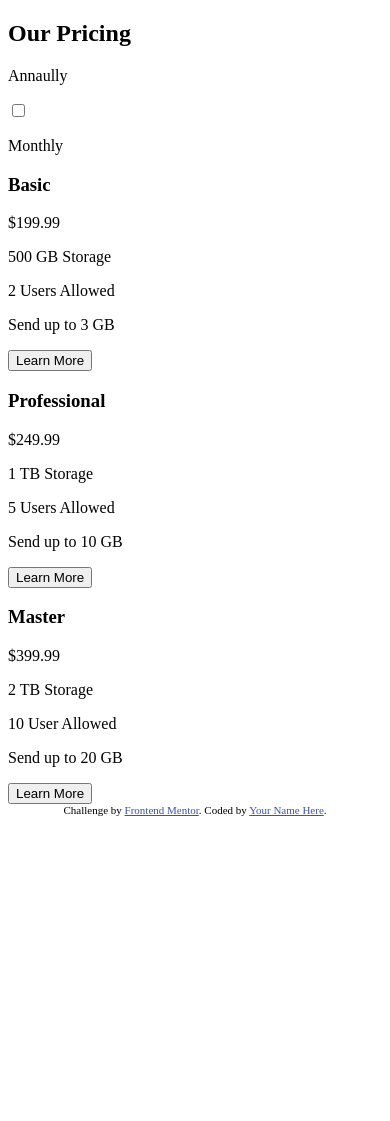
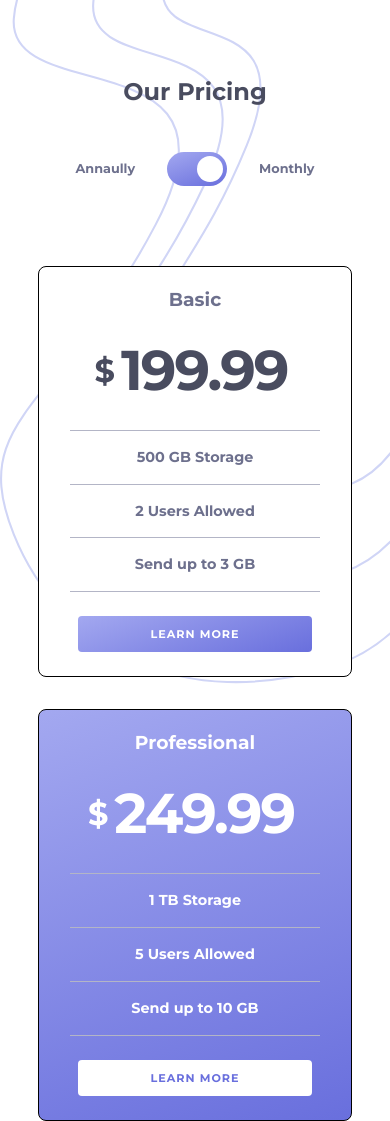
Before and after one commit to Kmullen444/pricing-compenen-with-toggle, a website: page index.html in a window 390 px wide. Shown: the top 1121 px of the page. Before the commit the page ends 844 px from the top, so only its background shows below. Drawn offline with Linux system fonts and the light colour scheme.

Commit message:
Finished mobile layout

```diff
--- a/index.html
+++ b/index.html
@@ -23,50 +23,50 @@
       <div class="bot-bg"></div>
 
       <section class="price-comp" aria-labelledby="price-header">
-        <h2 class="price-header">Our Pricing</h2>
+          <h2 class="price-header">Our Pricing</h2>
 
-        <div class="toggle-button">
-          <p class="toggle-left annaully">Annaully</p>
-          <label for="">
-            <input id="" type="checkbox">
-            <span class="slider round"></span>
-          </label>
-          <p class="toggle-right monthl">Monthly</p>
-        </div>
+          <div class="toggle-button-container">
+            <p class="toggle-desc annaully">Annaully</p>
+            <label  class="switch">
+              <input type="checkbox" checked>
+              <span class="slider round"></span>
+            </label>
+            <p class="toggle-desc monthly">Monthly</p>
+          </div>
 
         <div class="prices">
 
           <div class="basic-price-card card">
             <h3 class="basic-price-header card__header">Basic</h3>
             <!-- 19.99 -->
-            <p class="basic-price card__price">$199.99</p>
-            <p class="basic-storage basic__storage">500 GB Storage</p>
-            <p class="basic-user card__users">2 Users Allowed</p>
-            <p class="basic-file-send card__file-send">Send up to 3 GB</p>
+            <p class="basic-price card__price"><span class="dollar-sign">$</span>199.99</p>
+            <p class="basic-storage card__desc">500 GB Storage</p>
+            <p class="basic-user card__desc">2 Users Allowed</p>
+            <p class="basic-file-send card__desc">Send up to 3 GB</p>
             <label for="learn-more"></label>
-              <button class="learn-more" type="button">Learn More</button>
-          </div>
+              <button class="learn-more btn" type="button">LEARN MORE</button>
+         </div>
 
-          <div class="profess-price card">
+          <div class="profess-price-card card">
             <h3 class="profess-price-header card__header">Professional</h3>
             <!-- $24.99 -->
-            <p class="profess-price card__price">$249.99</p>
-            <p class="profess-storage profess__storage">1 TB Storage</p>
-            <p class="profess-user card__users">5 Users Allowed</p>
-            <p class="profess-file-send card__file-send">Send up to 10 GB</p>
+            <p class="profess-price card__price"><span class="dollar-sign">$</span>249.99</p>
+            <p class="profess-storage card__desc">1 TB Storage</p>
+            <p class="profess-user card__desc">5 Users Allowed</p>
+            <p class="profess-file-send card__desc">Send up to 10 GB</p>
             <label for="learn-more"></label>
-            <button class="learn-more prof-lm" type="button">Learn More</button>
+            <button class="learn-more btn" type="button">LEARN MORE</button>
           </div>
 
           <div class="master-price card">
             <h3 class="master-price-header card__header">Master</h3>
             <!-- $39.99 -->
-            <p class="master-price card__price">$399.99</p>
-            <p class="master-storage card__storage">2 TB Storage</p>
-            <p class="master-users card__users">10 User Allowed</p>
-            <p class="master-file-send card__file-send">Send up to 20 GB</p>
+            <p class="master-price card__price"><span class="dollar-sign">$</span>399.99</p>
+            <p class="master-storage card__desc">2 TB Storage</p>
+            <p class="master-users card__desc">10 User Allowed</p>
+            <p class="master-file-send card__desc">Send up to 20 GB</p>
             <label for="learn-more"></label>
-            <button class="learn-more" type="button">Learn More</button>
+            <button class="learn-more btn" type="button">LEARN MORE</button>
           </div>
         </div>
       </section>
--- a/package.json
+++ b/package.json
@@ -4,13 +4,13 @@
   "description": "![Design preview for the Pricing component with toggle coding challenge](./design/desktop-preview.jpg)",
   "main": "index.js",
   "scripts": {
-    "css": "node-sass --include-path scss scss/main.scss css/main.css",
+    "css": "sass --load-path scss scss/main.scss css/main.css",
     "watch": "nodemon -e scss -x 'npm run css'"
   },
   "author": "",
   "license": "ISC",
   "devDependencies": {
-    "node-sass": "^7.0.1",
+    "sass": "^1.49.9",
     "nodemon": "^2.0.15"
   }
 }
--- a/scss/base/_reset.scss
+++ b/scss/base/_reset.scss
@@ -0,0 +1,33 @@
+html, body, div, span, applet, object, iframe, h1, h2, h3, h4, h5, h6, p, blockquote, pre, a, abbr, acronym, address, big, cite, code, del, dfn, em, img, ins, kbd, q, s, samp, small, strike, strong, sub, sup, tt, var, b, u, i, center, dl, dt, dd, ol, ul, li, fieldset, form, label, legend, table, caption, tbody, tfoot, thead, tr, th, td, article, aside, canvas, details, embed, figure, figcaption, footer, header, hgroup, menu, nav, output, ruby, section, summary, time, mark, audio, video {
+  margin: 0;
+  padding: 0;
+  border: 0;
+  vertical-align: baseline; }
+
+/* HTML5 display-role reset for older browsers */
+
+article, aside, details, figcaption, figure, footer, header, hgroup, menu, nav, section {
+  display: block; }
+
+body {
+  line-height: 1; }
+
+ol, ul {
+  list-style: none; }
+
+blockquote, q {
+  quotes: none; }
+
+blockquote {
+  &:before, &:after {
+    content: '';
+    content: none; } }
+
+q {
+  &:before, &:after {
+    content: '';
+    content: none; } }
+
+table {
+  border-collapse: collapse;
+  border-spacing: 0; }
--- a/scss/base/_typography.scss
+++ b/scss/base/_typography.scss
@@ -0,0 +1,31 @@
+/* Monterrat */
+
+@import url('https://fonts.googleapis.com/css2?family=Montserrat:wght@700&display=swap');
+body {
+  font-family: 'Montserrat', sans-serif;
+  font-weight: 700;
+}
+
+.card__price {
+  font-size: 3.5rem;
+  letter-spacing: -2px;
+}
+
+.card__desc {
+  font-size: .9rem;
+}
+
+.dollar-sign {
+  font-size: 2rem;
+}
+
+.btn {
+  font-family: 'Montserrat', sans-serif;
+  font-weight: 700;
+  letter-spacing: 1px;
+  font-size: .7rem;
+}
+
+.toggle-desc {
+  font-size: .8rem;
+}
--- /dev/null
+++ b/scss/components/_button.scss
@@ -0,0 +1,11 @@
+@use '../utils' as var;
+
+.btn {
+  padding: .7rem 4.5rem;
+  margin: 1.5rem 0;
+  background-image: var.$prim-grad;
+  border: none;
+  border-radius: 4px;
+  color: white;
+  cursor: pointer;
+}
--- /dev/null
+++ b/scss/components/_card.scss
@@ -0,0 +1,51 @@
+@use '../utils' as var;
+
+.card {
+  max-width: 80%;
+  border: 1px solid black;
+  margin: 0 auto;
+  margin-bottom: 2em;
+  border-radius: .5em;
+  background: white;
+
+  @include var.flex-col;
+}
+
+.card__header {
+  padding-top: 1.5rem;
+  color: var.$gray-400;
+}
+
+.card__price {
+  padding: 2rem 0;
+  border-bottom: 1px solid var.$gray-200;
+  width: 80%;
+  text-align: center;
+  color: var.$gray-600;
+}
+
+.card__desc {
+  border-bottom: 1px solid var.$gray-200;
+  width: 80%;
+  text-align: center;
+  padding: 1.2rem 0;
+  color: var.$gray-400;
+}
+
+.dollar-sign {
+  position: relative;
+  top: -.5rem;
+  left: -.5rem;
+  color: var.$gray-600;
+}
+
+.profess-price-card {
+  background-image: var.$prim-grad;
+  h3, p, .dollar-sign{
+    color: white;
+  }
+  .btn {
+    background: white;
+    color: hsl(237, 63%, 64%);
+  }
+}
--- /dev/null
+++ b/scss/components/_index.scss
@@ -0,0 +1,3 @@
+@forward 'toggle';
+@forward 'card';
+@forward 'button';
--- /dev/null
+++ b/scss/components/_toggle.scss
@@ -0,0 +1,70 @@
+@use '../utils' as var;
+
+.toggle-button-container {
+  @include var.flex-row;
+  gap: 2em;
+  margin: 3rem 0 5rem;
+}
+
+.toggle-desc {
+  color: var.$gray-400;
+}
+
+.switch {
+  position: relative;
+  display: inline-block;
+  width: 60px;
+  height: 34px;
+}
+
+/* Hide default HTML checkbox */
+.switch input {
+  opacity: 0;
+  width: 0;
+  height: 0;
+}
+
+/* The slider */
+.slider {
+  position: absolute;
+  cursor: pointer;
+  top: 0;
+  left: 0;
+  right: 0;
+  bottom: 0;
+  background-image: var.$prim-grad ;
+  -webkit-transition: .4s;
+  transition: .4s;
+}
+
+.slider:before {
+  position: absolute;
+  content: "";
+  height: 26px;
+  width: 26px;
+  left: 4px;
+  bottom: 4px;
+  background-color: white;
+  -webkit-transition: .4s;
+  transition: .4s;
+}
+
+input:checked + .slider {
+  background-color: #2196F3;
+}
+
+
+input:checked + .slider:before {
+  -webkit-transform: translateX(26px);
+  -ms-transform: translateX(26px);
+  transform: translateX(26px);
+}
+
+/* Rounded sliders */
+.slider.round {
+  border-radius: 34px;
+}
+
+.slider.round:before {
+  border-radius: 50%;
+}
--- a/scss/main.scss
+++ b/scss/main.scss
@@ -1,2 +1,5 @@
+@use './layout';
 @use './pages';
 @use './base';
+@use './utils';
+@use './components';
--- a/scss/pages/_home.scss
+++ b/scss/pages/_home.scss
@@ -1 +1,16 @@
+@use '../base';
 @use '../utils' as var;
+
+.back-ground{
+  background-image: url('../images/bg-top.svg');
+  background-position: top right;
+  background-size: 100%;
+  background-repeat: no-repeat;
+  width: 100%;
+}
+
+.price-header {
+  text-align: center;
+  color: var.$gray-600;
+  padding-top: 5rem;
+}
--- a/scss/utils/_variables.scss
+++ b/scss/utils/_variables.scss
@@ -4,7 +4,7 @@ $prim-font: 'Montserrat';
 
 /* color */
 
-$prim-grad: linear-gradient(to right, hsl(236, 72%, 79%), hsl(237, 63%, 64%));
+$prim-grad: linear-gradient(160deg , hsl(236, 72%, 79%), hsl(237, 63%, 64%));
 
 $gray-100: hsl(240, 78%, 98%);
 $gray-200: hsl(234, 14%, 74%);
```
Also changed, not shown: css/main.css, scss/layout/_index.scss (added), 1 other file.
